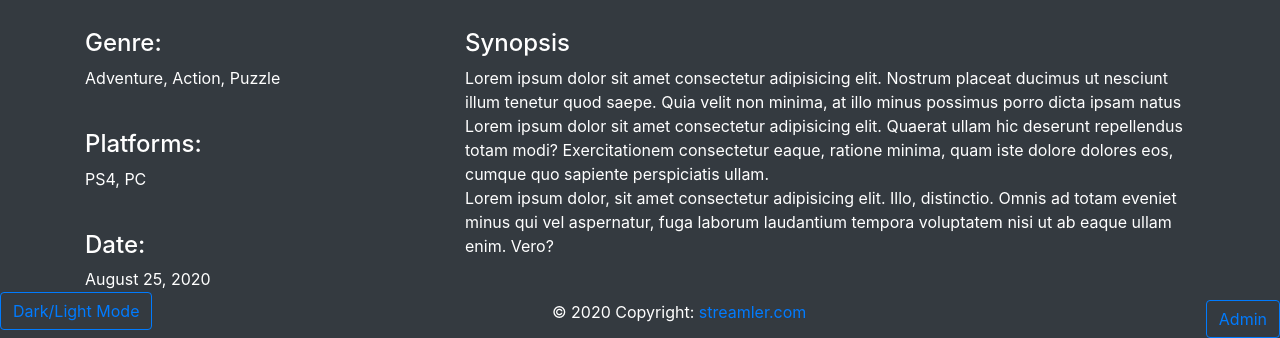
After one commit to schoenaerskevin/Getflix, a PHP site: page /jeu.php in a window 1280 px wide. The commit adds this page. Shown: the part 462-800 px from the top of the page. Run offline with PHP 8.4, Linux system fonts and the light colour scheme; some web fonts are replaced.

Commit message:
Laurent Change Index.php, menu.php + Addition jeu.php

```diff
--- /dev/null
+++ b/jeu.php
@@ -0,0 +1,50 @@
+<!DOCTYPE html>
+<html lang="en">
+<head>
+    <meta charset="UTF-8">
+    <meta name="viewport" content="width=device-width, initial-scale=1.0">
+    <link rel="shortcut icon" type="image/svg" href="assets/img/gamepad.svg">
+</head>
+<body>
+
+<?php
+      include 'menu.php';
+?>
+<div class="container">
+  <div class="row">
+      <div class="col-4">
+        <H2>TITLE OF THE GAME</H2>
+        <div>
+            <img src="https://picsum.photos/200/300" alt="photo">
+        </div>
+      </div>
+      <div class="col-8">
+          <br> <br>
+      <iframe width="420" height="315"
+        src="https://www.youtube.com/embed/tgbNymZ7vqY">
+        </iframe>
+      </div>
+  </div>
+  <br>
+  <div class="row">
+      <div class="col-4">
+        <H4>Genre:</h4>
+        <p>Adventure, Action, Puzzle</p>
+        <br>
+        <H4>Platforms:</h4>
+        <p>PS4, PC</p>
+        <br>
+        <H4>Date:</h4>
+        <p>August 25, 2020</p>
+      </div>
+      <div class="col-8">
+        <h4>Synopsis</h4>
+        <p>Lorem ipsum dolor sit amet consectetur adipisicing elit. Nostrum placeat ducimus ut nesciunt illum tenetur quod saepe. Quia velit non minima, at illo minus possimus porro dicta ipsam natus Lorem ipsum dolor sit amet consectetur adipisicing elit. Quaerat ullam hic deserunt repellendus totam modi? Exercitationem consectetur eaque, ratione minima, quam iste dolore dolores eos, cumque quo sapiente perspiciatis ullam.
+        <br>
+        Lorem ipsum dolor, sit amet consectetur adipisicing elit. Illo, distinctio. Omnis ad totam eveniet minus qui vel aspernatur, fuga laborum laudantium tempora voluptatem nisi ut ab eaque ullam enim. Vero?</p>
+
+      </div>
+  </div>
+</div>
+</body>
+</html>
--- a/menu.php
+++ b/menu.php
@@ -8,10 +8,18 @@
         integrity="sha384-JcKb8q3iqJ61gNV9KGb8thSsNjpSL0n8PARn9HuZOnIxN0hoP+VmmDGMN5t9UJ0Z" crossorigin="anonymous">
         <link rel="stylesheet" href="https://cdnjs.cloudflare.com/ajax/libs/font-awesome/4.7.0/css/font-awesome.min.css">
         <link href="https://fonts.googleapis.com/css2?family=Londrina+Shadow&display=swap" rel="stylesheet">
+        <link rel="shortcut icon" type="image/svg" href="assets/img/gamepad.svg">
+       <style>
+
+        body{
+  background-color:#343a40;
+  color:white;
+}
+        </style>
         <title>STREAMLER.COM</title>
 </head>
 
-<body style=" background-color:#343a40">
+<body>
 <nav class="navbar navbar-expand-lg navbar-dark bg-dark">
   <a style="font-family: 'Londrina Shadow', cursive; font-size:3em" class="navbar-brand" href="#">STREAMLER.COM <i class="fa fa-gamepad" style="font-size:1em"></i></a>
   <button class="navbar-toggler" type="button" data-toggle="collapse" data-target="#navbarSupportedContent" aria-controls="navbarSupportedContent" aria-expanded="false" aria-label="Toggle navigation">
@@ -22,9 +30,6 @@
     <ul class="navbar-nav mr-auto">
       <li class="nav-item active">
         <a class="nav-link" href="#">Top 10 Games <span class="sr-only">(current)</span></a>
-      </li>
-      <li class="nav-item active">
-        <a class="nav-link" href="#">Comming Out Soon <span class="sr-only">(current)</span></a>
       </li>
       <li class="nav-item active">
         <a class="nav-link" href="#">Most Popular <span class="sr-only">(current)</span></a>
@@ -38,13 +43,16 @@
           <a class="dropdown-item" href="#">Adventure</a>
           <a class="dropdown-item" href="#">Arcade</a>
           <a class="dropdown-item" href="#">Indie</a>
+          <a class="dropdown-item" href="#">Fighting</a>
           <a class="dropdown-item" href="#">FPS</a>
           <a class="dropdown-item" href="#">Platform</a>
           <a class="dropdown-item" href="#">Puzzle</a>
+          <a class="dropdown-item" href="#">Racing</a>
           <a class="dropdown-item" href="#">RPG</a>
           <a class="dropdown-item" href="#">Simulation</a>
           <a class="dropdown-item" href="#">Sports</a>
           <a class="dropdown-item" href="#">Strategy</a>
+          <a class="dropdown-item" href="#">Tactical</a>
         </div>
       </li>
       <li class="nav-item dropdown">
@@ -54,7 +62,7 @@
         <div class="dropdown-menu" aria-labelledby="navbarDropdown">
           <a class="dropdown-item" href="#">PC (Windows)</a>
           <a class="dropdown-item" href="#">Playstation 4</a>
-          <a class="dropdown-item" href="#">Xbox One</a>
+          <a class="dropdown-item" href="#">Xbox</a>
           <a class="dropdown-item" href="#">Nintendo Switch</a>
           <a class="dropdown-item" href="#">Mac OSx</a>
         </div>
@@ -63,19 +71,19 @@
     <form class="form-inline my-2 my-lg-0">
       <input class="form-control mr-sm-2" type="search" placeholder="Search" aria-label="Search">
       <button class="btn btn-outline-primary" type="submit">Search</button>
-      <a class="btn btn-primary" href="#" role="button">Log In</a>
+      <a class="btn btn-outline-primary" href="#" role="button">Log In</a>
+      <a class="btn btn-outline-primary" href="#" role="button">Sign Up</a>
     </form>
   </div>
 </nav>
 
 
 <footer class="page-footer font-small special-color-dark fixed-bottom">
-
+        <a class="btn btn-outline-primary pull-left" href="index.php" onclick="myfunction()" role="button">Dark/Light Mode</a>
         <div class="footer-copyright py-2 text-center">© 2020 Copyright:
         <a href="#"> streamler.com</a>
-
+        <a class="btn btn-outline-primary pull-right" href="admin.php" role="button">Admin</a>
 </footer>
-
     <script src="https://code.jquery.com/jquery-3.5.1.slim.min.js"
         integrity="sha384-DfXdz2htPH0lsSSs5nCTpuj/zy4C+OGpamoFVy38MVBnE+IbbVYUew+OrCXaRkfj" crossorigin="anonymous">
     </script>
```
Also changed, not shown: assets/img/gamepad.svg (added), delete.php (added), update.php (added).
